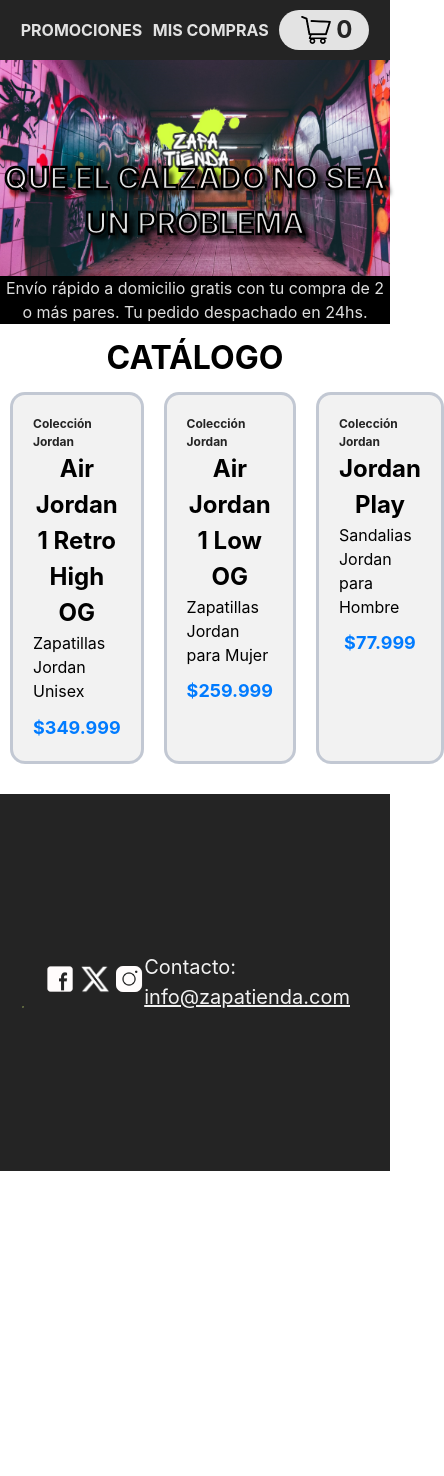
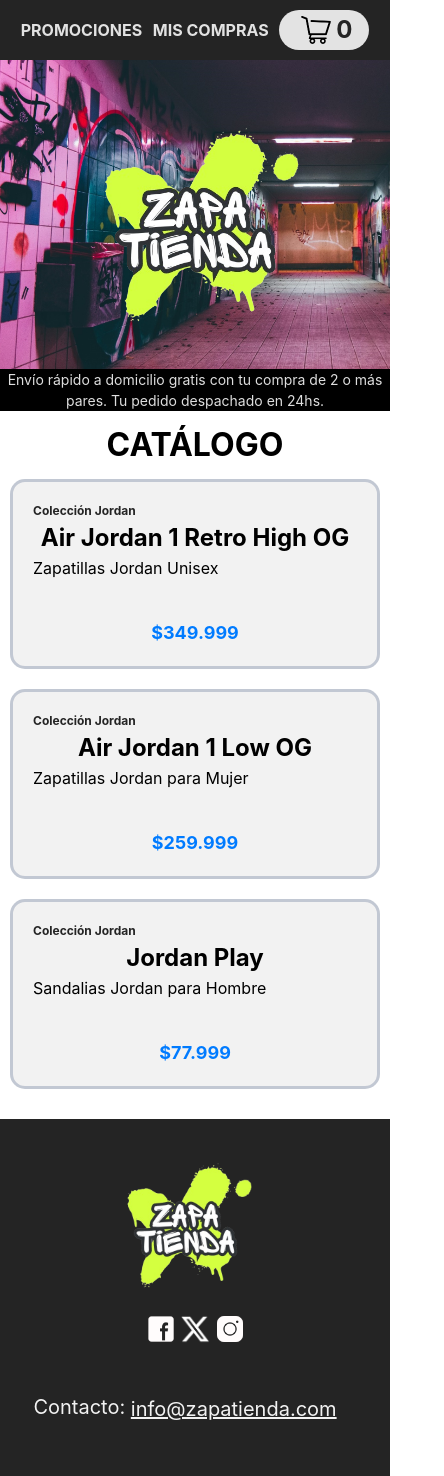
Before and after one commit to fedco-gtz/PreEntrega1-Gutierrez, a React (Vite) app in the folder Proyecto Final/: page / in a window 390 px wide. Shown: the whole page, 444 px wide, since content can reach past the window. Before the commit the page ends 1171 px from the top, so only its background shows below. Built offline with nearby package versions, Linux system fonts and the light colour scheme.

Commit message:
PreEntrega1-Gutierrez

```diff
--- a/Proyecto Final/src/index.css
+++ b/Proyecto Final/src/index.css
@@ -1,9 +1,11 @@
+ /* Estilos generales */
 :root {
   font-family: Inter, system-ui, Avenir, Helvetica, Arial, sans-serif;
   line-height: 1.5;
   font-weight: 400;
 }
 
+ /* Estilos barra de navegación */
 .navbar {
   background-color: #242424;
   text-align: center;
@@ -31,6 +33,7 @@
   border-bottom-color: rgba(212, 255, 64, 0.87);
 }
 
+ /* Estilos encabezado */
 .header {
   background-image: url("./images/headerImage.jpg");
   background-size: cover;
@@ -58,6 +61,7 @@ header .text {
   text-align: center;
 }
 
+ /* Estilos pie de página */
 .footer {
   background-color: #242424;
   margin-top: 20px;
@@ -76,20 +80,24 @@ header .text {
   align-items: center;
   justify-content: center;
   font-size: 20px;
+  vertical-align: middle;
 }
 
 .footerSection img {
   margin-top: 50px;
+  vertical-align: middle;
 }
 
 .footerSection p {
   color: rgb(242, 242, 242);
   text-decoration: none;
+  vertical-align: middle;
 }
 
 .footerSection a {
   color: rgb(242, 242, 242);
   padding-bottom: 10px;
+  vertical-align: middle;
 }
 
 .footerSection a:hover {
@@ -101,6 +109,7 @@ header .text {
   margin-top: 5px;
   text-decoration: none;
   width: 20px;
+  vertical-align: middle;
 }
 
 .socialIcon {
@@ -108,6 +117,7 @@ header .text {
   height: auto;
 }
 
+ /* Estilos carrito de compras */
 .cartWidget {
   background-color: rgba(255, 255, 255, 0.87);
   width: 90px;
@@ -137,6 +147,7 @@ header .text {
   font-size: 24px;
 }
 
+ /* Estilos catálogo */
 .tittleCatalogue {
   text-align: center;
   margin-top: 10px;
@@ -184,3 +195,52 @@ header .text {
   text-align: center;
   margin-top: 12%;
 }
+
+ /* Estilos responsive mobile/tablet */
+@media screen and (min-width:320px) and (max-width: 768px) {
+  .header .logo {
+    width: 70%;
+    height: auto;
+    margin-top: 30px;
+  }
+
+  .header .caption {
+    display: none;
+  }
+
+  header .text {
+    background-color: rgb(0, 0, 0);
+    color: rgba(255, 255, 255, 0.87);
+    text-align: center;
+    font-size: 14px;
+  }
+
+  .footer {
+    background-color: #242424;
+    margin-top: 20px;
+    height: 40vh;
+    display: flex;
+    flex-direction: column;
+    justify-content: space-between;
+    align-items: center;
+    vertical-align: middle;
+    padding: 10px;
+  }
+
+  .footerSection img {
+    margin-top: 10px;
+    width: 50%;
+    height: auto;
+    align-items: center;
+    vertical-align: middle;
+  }
+
+  .list {
+    list-style-type: none;
+    padding: 0;
+    margin: 0;
+    display: flex;
+    flex-direction: column;
+    justify-content: space-around;
+  }
+}
```
Also changed, not shown: 1 other file (tests, documents, lock files or other folders).
